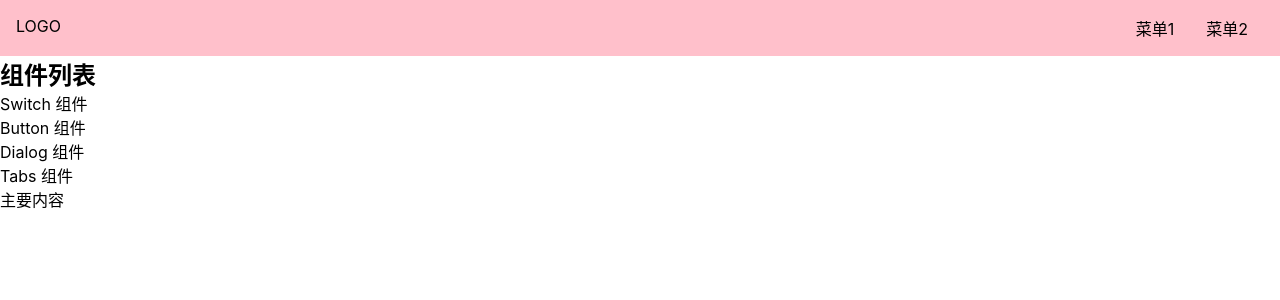
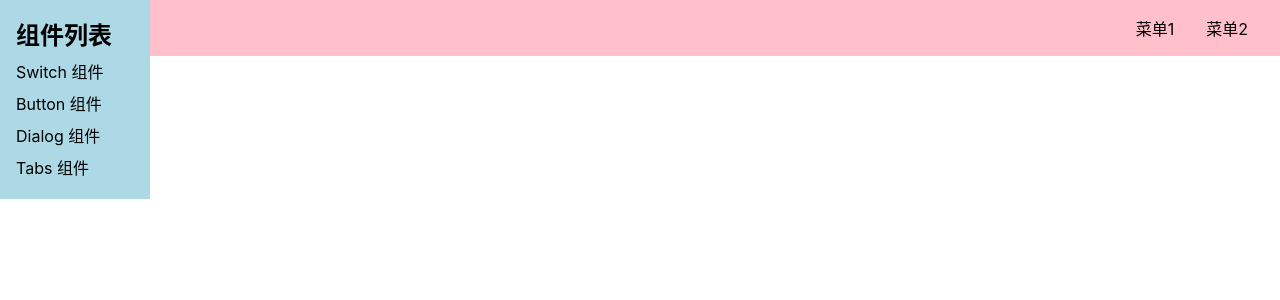
Before and after one commit to guanguancode/Frog-UI, a Vue app: page /#/doc in a window 1280 px wide. Shown: the top 300 px of the page. Built offline with nearby package versions, Linux system fonts and the light colour scheme.

Commit message:
aside css调整

```diff
--- a/src/index.scss
+++ b/src/index.scss
@@ -15,6 +15,14 @@
     cursor: pointer;
   }
 }
+h1,
+h2,
+h3,
+h4,
+h5,
+h6 {
+  font-size: normal;
+}
 
 body {
   font-size: 16px;
--- a/src/views/Doc.vue
+++ b/src/views/Doc.vue
@@ -30,4 +30,21 @@
   components: { Topnav },
 };
 </script>
-<style lang="scss" scoped></style>
+<style lang="scss" scoped>
+aside {
+  background: lightblue;
+  width: 150px;
+  padding: 16px;
+  position: fixed;
+  top: 0;
+  left: 0;
+  > h2 {
+    margin-bottom: 4px;
+  }
+  > ol {
+    > li {
+      padding: 4px 0;
+    }
+  }
+}
+</style>
```
